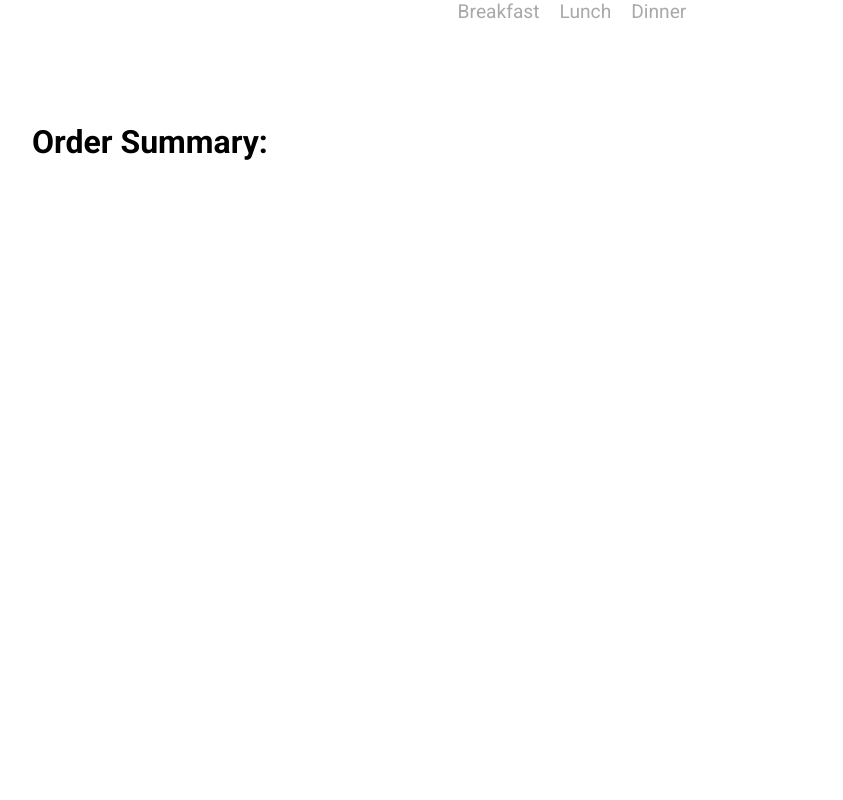
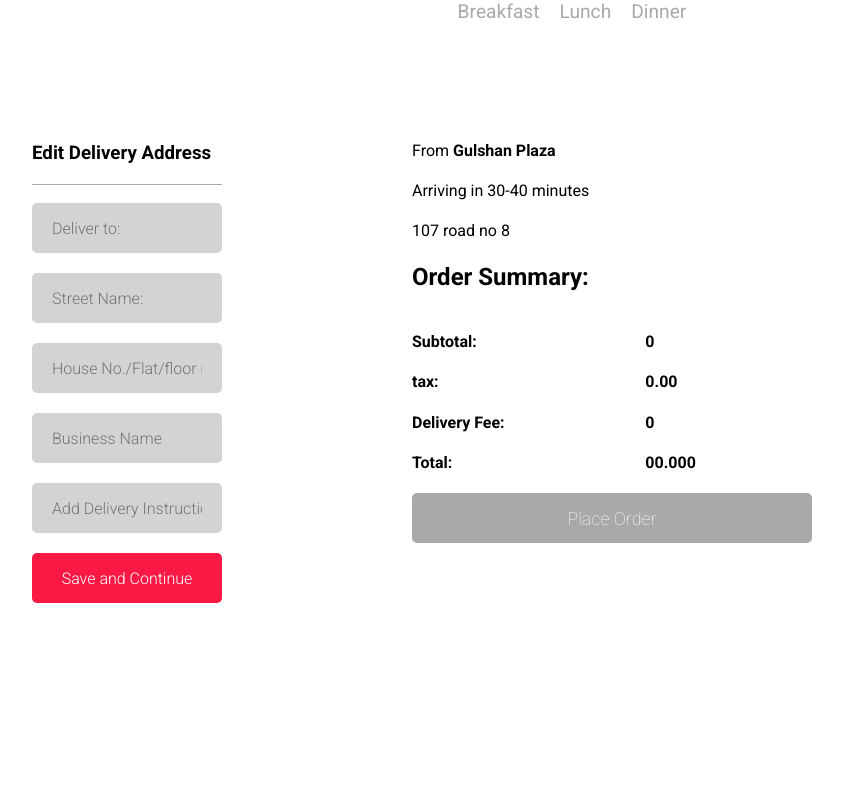
Before and after one commit to rashedhasan7299/red-onion-restaurant, a React (Create React App) app: page /cart in a window 1280 px wide. Shown: the part 700-1500 px from the top of the page, without its empty margins (68-911 px from the left). Built offline with nearby package versions, Linux system fonts and the light colour scheme.

Commit message:
problem in calculation

```diff
--- a/src/App.js
+++ b/src/App.js
@@ -16,6 +16,7 @@ import NotFound from './components/NotFound/NotFound';
 import Login from './components/Login/Login';
 import SignUp from './components/Login/SignUp/SignUp';
 import Cart from './components/Cart/Cart';
+import { useState } from 'react';
 
 function App() {
   return (
--- a/src/components/Cart/Cart.css
+++ b/src/components/Cart/Cart.css
@@ -1,3 +1,23 @@
 .main-cart {
-  height: 800px;
+  min-height: 800px;
+  display: grid;
+  grid-template-columns: 1fr 1fr 1fr;
 }
+
+.delivery-information h3 {
+  border-bottom: 1px solid darkgrey;
+  padding-bottom: 20px;
+}
+
+.summary {
+  display: grid;
+  grid-template-columns: 1fr 2fr;
+}
+
+.section-name, .amount {
+  display: inline;
+}
+
+.place-order {
+  width: 400px;
+}
--- a/src/components/Cart/Cart.js
+++ b/src/components/Cart/Cart.js
@@ -20,13 +20,80 @@ const Cart = () => {
         setCartFoods(allCartFood);
         console.log(cartFoods);
 
-    }, [])
+    }, [cartFoods.length])
+
+    let subTotal = 0;
+    const calculateSubTotal = () => {
+        cartFoods.map(food => subTotal = subTotal + (food.quantity * parseFloat(food.price)))
+        return subTotal;
+    }
+
+    const calculateTax = () => {
+        let tax = subTotal % 15;
+        return tax.toFixed(2);
+    }
+
+    const deliveryFee = () => {
+        let fee = 0;
+        if(subTotal < 10 && subTotal > 0) {fee = 0}
+        else if(subTotal < 50 && subTotal > 10) {fee = 5}
+        else if(subTotal < 100 && subTotal > 50) {fee = 10}
+        else if(subTotal < 500 && subTotal > 100) {fee = 15}
+        else fee = 0
+        return fee;
+    }
+
+
     return (
         <div className='container main-cart'>
-            <h1>Order Summary:</h1>
-            {
 
-            }
+            <div className="delivery-information">
+                <h3>Edit Delivery Address</h3>
+                <form>
+                        <input type="text" name="method" placeholder="Deliver to:"/>
+                        <input type="text" name="address" placeholder="Street Name:"/>
+                        <input type="text" name="additional info" placeholder="House No./Flat/floor no."/>
+                        <input type="text" name="clientName" placeholder="Business Name"/>
+                        <input type="text" name="instruction" placeholder="Add Delivery Instruction"/>
+                        <input type="submit" value="Save and Continue" />
+                </form>
+
+            </div>
+
+            <div>
+
+            </div>
+
+            <div className="review-cart">
+
+                <p>From <b>Gulshan Plaza</b></p>
+                <p>Arriving in 30-40 minutes</p>
+                <p>107 road no 8</p>
+                {
+                    cartFoods.map(currentFood=> <CartItems key = {currentFood.id} currentFood= {currentFood} ></CartItems>)
+                }
+
+                <h2>Order Summary: </h2>
+
+                <div className="summary">
+                    <div className="section-name">
+                        <h4>Subtotal: </h4>
+                        <h4>tax: </h4>
+                        <h4>Delivery Fee: </h4>
+                        <h4>Total: </h4>
+                    </div>
+                    <div className="amount">
+                        <h4>{calculateSubTotal()}</h4>
+                        <h4>{calculateTax()}</h4>
+                        <h4>{deliveryFee()}</h4>
+                        <h4>{subTotal + calculateTax() + deliveryFee()}</h4>
+                    </div>
+                </div>
+                {
+                    cartFoods.length > 0 ? <button className='proceed place-order'>Place Order</button>
+                    : <button className='proceed place-order' disabled>Place Order</button>
+                }
+            </div>
         </div>
     );
 };
--- a/src/components/CartItems/CartItems.css
+++ b/src/components/CartItems/CartItems.css
@@ -0,0 +1,34 @@
+.cartItemContainer {
+    display: grid;
+    width: 400px;
+    grid-template-columns: 1fr 1fr 1fr;
+    background-color: rgb(245, 245, 245);
+    padding: 10px 10px;
+    margin-bottom: 20px;
+    border-radius: 20px;
+    height: auto;
+}
+
+.food-image img {
+    width: 100px;
+}
+
+.food-info h3 {
+    color: #f91944;
+}
+
+.food-info {
+    margin: 0 15px;
+}
+
+.cartItemContainer .cart {
+    width: 80%;
+    height: 120px;
+    padding: none;
+    font-size: 16px;
+    border: none;
+}
+
+.cartItemContainer .cart-btn{
+    background-color: rgb(245, 245, 245);
+}
--- a/src/components/CartItems/CartItems.js
+++ b/src/components/CartItems/CartItems.js
@@ -1,9 +1,58 @@
 import React from 'react';
+import './CartItems.css'
+import { useState } from 'react';
+import foods from '../../fakeData/foods';
+import { addToDatabaseCart, removeFromDatabaseCart, getDatabaseCart } from '../../utilities/databaseManager';
 
-const CartItems = () => {
+const CartItems = (props) => {
+    const {name, price, quantity, image, id} = props.currentFood;
+    const [quantityCount, setQuantityCount] = useState(quantity);
+
+    const handleAdd = clickedId => {
+        const currentFood = foods.find(food => clickedId === food.id);
+        const currentQuantity = quantityCount + 1
+        setQuantityCount(currentQuantity);
+        currentFood.quantity = currentQuantity;
+        console.log(currentFood);
+        addToDatabaseCart(clickedId, currentQuantity);
+    }
+
+    const handleSub = clickedId => {
+        if(quantityCount> 0) {
+            const currentFood = foods.find(food => clickedId === food.id);
+            const currentQuantity = quantityCount - 1
+            setQuantityCount(currentQuantity);
+            currentFood.quantity = currentQuantity;
+            console.log(currentFood);
+            addToDatabaseCart(clickedId, currentQuantity);
+        }
+
+        if(quantityCount===0 || quantityCount ===1) {
+            removeFromDatabaseCart(clickedId);
+        }
+    }
+
+
     return (
         <div>
-            This is a cart Item
+            {
+           quantityCount > 0 && <div className = "cartItemContainer">
+            <div className="food-image">
+                <img src={image} alt=""/>
+            </div>
+
+            <div className='food-info'>
+                <h5>{name}</h5>
+                <h3>${price}</h3>
+            </div>
+
+            <div className='cart'>
+                <button onClick={() => {handleSub(id)}} className='cart-btn'>-</button>
+                <h3>  {quantityCount}  </h3>
+                <button onClick={() => {handleAdd(id)}} className='cart-btn' style={{color: '#f91944'}}>+</button>
+            </div>
+        </div>
+        }
         </div>
     );
 };
```
Lines whose indentation alone changed are shown as unchanged.
